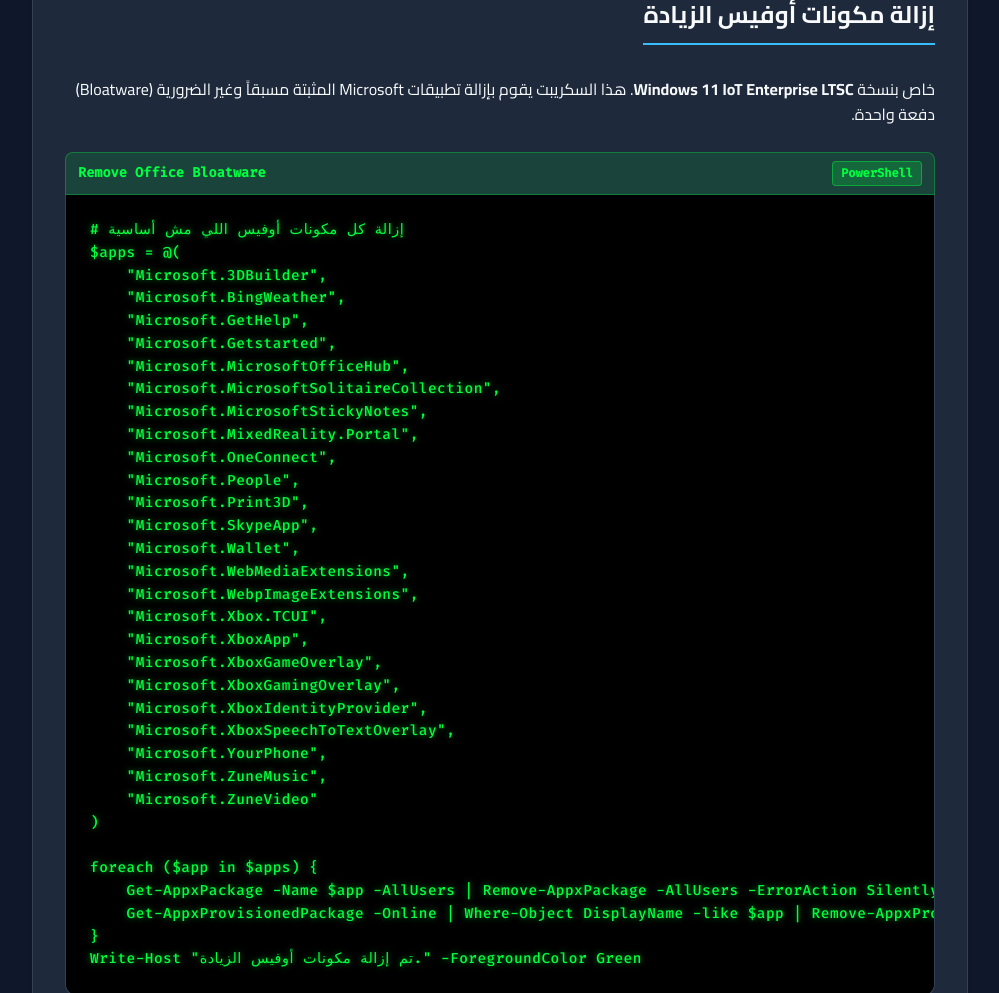
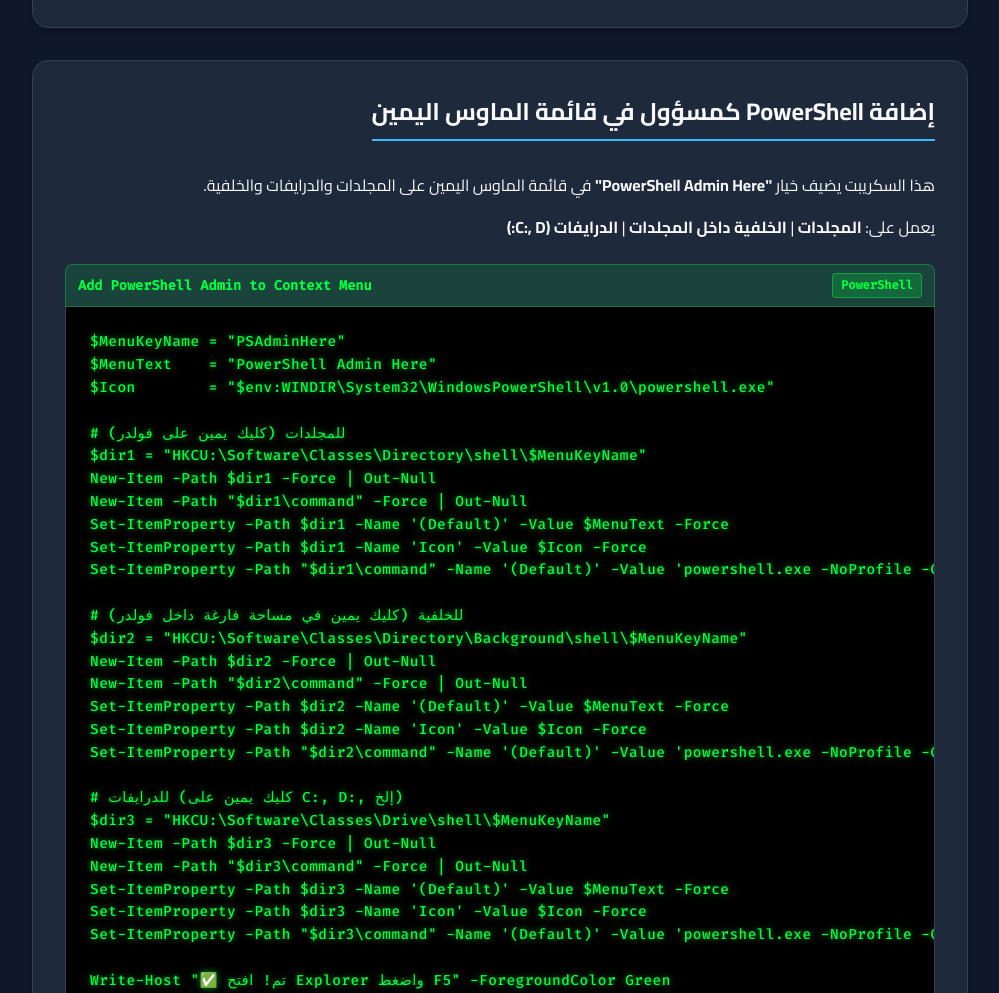
Before and after one commit to sherow1982/windows-adjust, a plain HTML site: page index.html in a window 1280 px wide. Shown: the part 805-1798 px from the top of the page, without its empty margins (140-1139 px from the left). Drawn offline with Linux system fonts and the light colour scheme.

Commit message:
إضافة PowerShell Admin Context Menu للـ index

```diff
--- a/index.html
+++ b/index.html
@@ -323,10 +323,10 @@
         <!-- Topics Table + Search -->
         <div class="card compact" id="topics">
             <h2>التوبيكات</h2>
-            <div class="muted">ابحث عن أي خدمة/أمر بسرعة، واضغط “فتح” للانتقال للتفاصيل أو اضغط على أي كود لنسخه مباشرة.</div>
+            <div class="muted">ابحث عن أي خدمة/أمر بسرعة، واضغط "فتح" للانتقال للتفاصيل أو اضغط على أي كود لنسخه مباشرة.</div>
 
             <div class="search-wrap">
-                <input id="search" class="search-input" type="search" placeholder="ابحث: Office / Word / Excel / إزالة / ODT ..." />
+                <input id="search" class="search-input" type="search" placeholder="ابحث: PowerShell / Office / Registry / Context Menu ..." />
                 <button class="btn" type="button" onclick="clearSearch()">مسح البحث</button>
             </div>
 
@@ -342,6 +342,23 @@
                         </tr>
                     </thead>
                     <tbody>
+                        <tr class="topic-row" data-target="powershell-context-menu" data-search="powershell admin context menu registry قائمة الماوس اليمين مسؤول administrator shell">
+                            <td>تظبيط النظام</td>
+                            <td>إضافة PowerShell كمسؤول في قائمة الماوس</td>
+                            <td class="muted">إضافة خيار "PowerShell Admin Here" في قائمة الماوس اليمين على المجلدات والدرايفات.</td>
+                            <td>
+                                <span class="badge">PowerShell</span>
+                                <span class="badge">Registry</span>
+                                <span class="badge">Context Menu</span>
+                                <span class="badge">Admin</span>
+                            </td>
+                            <td>
+                                <div class="actions">
+                                    <button class="btn" type="button" onclick="jumpTo('powershell-context-menu')">فتح</button>
+                                </div>
+                            </td>
+                        </tr>
+
                         <tr class="topic-row" data-target="office-bloat" data-search="office إزالة bloat bloatware appx remove-appxpackage ltsc windows 11">
                             <td>تنضيف النظام</td>
                             <td>إزالة مكونات أوفيس الزيادة</td>
@@ -383,7 +400,52 @@
             <div id="resultsHint" class="muted" style="margin-top: 10px;"></div>
         </div>
 
-        <!-- Command Card 1 -->
+        <!-- Command Card 1: PowerShell Context Menu -->
+        <div class="card topic-card" id="powershell-context-menu" data-search="powershell admin context menu registry قائمة الماوس اليمين مسؤول administrator shell">
+            <h2>إضافة PowerShell كمسؤول في قائمة الماوس اليمين</h2>
+            <p>هذا السكريبت يضيف خيار <strong>"PowerShell Admin Here"</strong> في قائمة الماوس اليمين على المجلدات والدرايفات والخلفية.</p>
+            <p>يعمل على: <strong>المجلدات</strong> | <strong>الخلفية داخل المجلدات</strong> | <strong>الدرايفات (C:, D:)</strong></p>
+
+            <div class="code-container">
+                <div class="code-header">
+                    <span>Add PowerShell Admin to Context Menu</span>
+                    <span class="code-tool">PowerShell</span>
+                </div>
+<pre onclick="copyToClipboard(this)"><code>$MenuKeyName = "PSAdminHere"
+$MenuText    = "PowerShell Admin Here"
+$Icon        = "$env:WINDIR\System32\WindowsPowerShell\v1.0\powershell.exe"
+
+# للمجلدات (كليك يمين على فولدر)
+$dir1 = "HKCU:\Software\Classes\Directory\shell\$MenuKeyName"
+New-Item -Path $dir1 -Force | Out-Null
+New-Item -Path "$dir1\command" -Force | Out-Null
+Set-ItemProperty -Path $dir1 -Name '(Default)' -Value $MenuText -Force
+Set-ItemProperty -Path $dir1 -Name 'Icon' -Value $Icon -Force
+Set-ItemProperty -Path "$dir1\command" -Name '(Default)' -Value 'powershell.exe -NoProfile -Command "Start-Process powershell.exe -Verb RunAs -WorkingDirectory ''''%V'''' -ArgumentList ''''-NoExit'''',''''-NoProfile'''',''''-Command'''',''''Set-Location -LiteralPath ""%V""''''"' -Force
+
+# للخلفية (كليك يمين في مساحة فارغة داخل فولدر)
+$dir2 = "HKCU:\Software\Classes\Directory\Background\shell\$MenuKeyName"
+New-Item -Path $dir2 -Force | Out-Null
+New-Item -Path "$dir2\command" -Force | Out-Null
+Set-ItemProperty -Path $dir2 -Name '(Default)' -Value $MenuText -Force
+Set-ItemProperty -Path $dir2 -Name 'Icon' -Value $Icon -Force
+Set-ItemProperty -Path "$dir2\command" -Name '(Default)' -Value 'powershell.exe -NoProfile -Command "Start-Process powershell.exe -Verb RunAs -WorkingDirectory ''''%V'''' -ArgumentList ''''-NoExit'''',''''-NoProfile'''',''''-Command'''',''''Set-Location -LiteralPath ""%V""''''"' -Force
+
+# للدرايفات (كليك يمين على C:, D:, إلخ)
+$dir3 = "HKCU:\Software\Classes\Drive\shell\$MenuKeyName"
+New-Item -Path $dir3 -Force | Out-Null
+New-Item -Path "$dir3\command" -Force | Out-Null
+Set-ItemProperty -Path $dir3 -Name '(Default)' -Value $MenuText -Force
+Set-ItemProperty -Path $dir3 -Name 'Icon' -Value $Icon -Force
+Set-ItemProperty -Path "$dir3\command" -Name '(Default)' -Value 'powershell.exe -NoProfile -Command "Start-Process powershell.exe -Verb RunAs -WorkingDirectory ''''%V'''' -ArgumentList ''''-NoExit'''',''''-NoProfile'''',''''-Command'''',''''Set-Location -LiteralPath ""%V""''''"' -Force
+
+Write-Host "✅ تم! افتح Explorer واضغط F5" -ForegroundColor Green</code></pre>
+            </div>
+            <p class="muted">* افتح PowerShell عادي (مش كـ Administrator) وانسخ السكريبت كامل</p>
+            <p class="muted">* بعد التشغيل، افتح Windows Explorer واضغط F5 لتحديث القوائم</p>
+        </div>
+
+        <!-- Command Card 2 -->
         <div class="card topic-card" id="office-bloat" data-search="office إزالة bloat bloatware appx remove-appxpackage ltsc windows 11 powershell">
             <h2>إزالة مكونات أوفيس الزيادة</h2>
             <p>خاص بنسخة <strong>Windows 11 IoT Enterprise LTSC</strong>. هذا السكريبت يقوم بإزالة تطبيقات Microsoft المثبتة مسبقاً وغير الضرورية (Bloatware) دفعة واحدة.</p>
@@ -430,7 +492,7 @@ Write-Host "تم إزالة مكونات أوفيس الزيادة." -Foreground
             <p class="muted">* اضغط على الكود لنسخه مباشرة</p>
         </div>
 
-        <!-- Command Card 2 -->
+        <!-- Command Card 3 -->
         <div class="card topic-card" id="office-custom-install" data-search="office word excel odt deployment tool xml configuration proplus ltsc install excludeapp">
             <h2>تثبيت أوفيس مخصص (Word/Excel فقط)</h2>
             <p>لتثبيت برامج محددة فقط من حزمة الأوفيس، نستخدم أداة <strong>Office Deployment Tool (ODT)</strong>.</p>
@@ -533,7 +595,7 @@ Write-Host "تم إزالة مكونات أوفيس الزيادة." -Foreground
             // If user searches for something that doesn't match any row, hide all cards
             if (q && visible === 0) {
                 cards.forEach(c => c.classList.add('hidden'));
-                hint.textContent = 'لا توجد نتائج مطابقة. جرّب كلمات مثل: office, word, excel, إزالة, ODT';
+                hint.textContent = 'لا توجد نتائج مطابقة. جرّب كلمات مثل: PowerShell, Registry, Office, Context Menu';
             } else {
                 hint.textContent = q ? `نتائج البحث: ${visible}` : '';
             }
```
